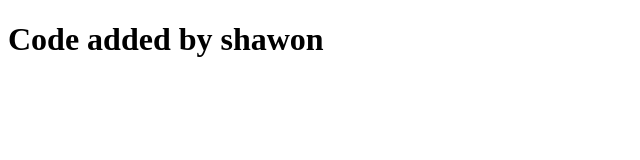
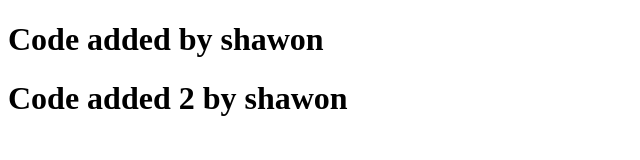
Before and after one commit to mern2102/test, a plain HTML site: page index.html in a window 1280 px wide. Shown: the whole page, without its empty margins (0-640 px from the left). Drawn offline with Linux system fonts and the light colour scheme.

Commit message:
test again

```diff
--- a/index.html
+++ b/index.html
@@ -8,5 +8,6 @@
 </head>
 <body>
     <h1>Code added by shawon</h1>
+    <h1>Code added 2 by shawon</h1>
 </body>
 </html>
```
